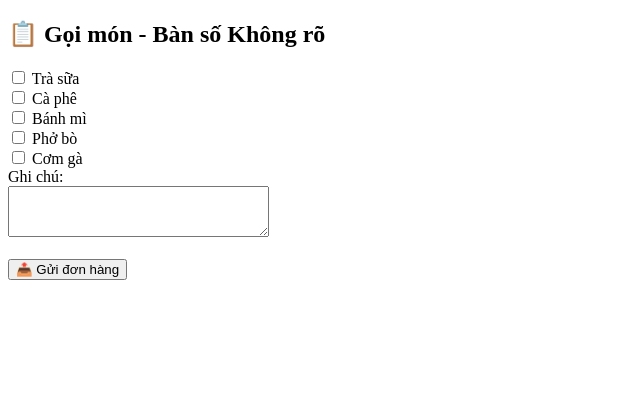
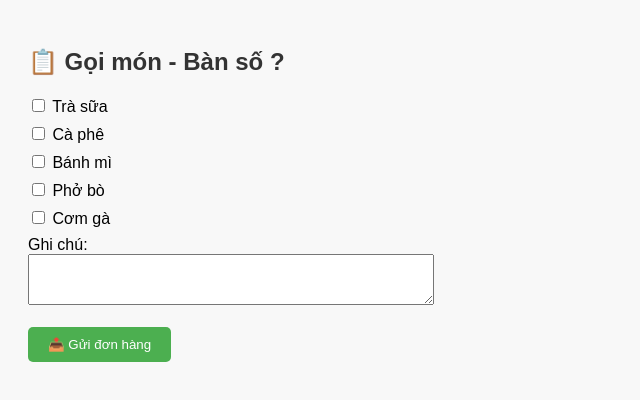
Before and after one commit to chuong09kttt/Smart_Order, a plain HTML site: page index.html in a window 1280 px wide. Shown: the whole page, without its empty margins (0-640 px from the left). Drawn offline with Linux system fonts and the light colour scheme.

Commit message:
index.html

```diff
--- a/index.html
+++ b/index.html
@@ -2,8 +2,16 @@
 <html lang="vi">
 <head>
   <meta charset="UTF-8">
-  <title>Đặt món tại bàn</title>
-  <link rel="stylesheet" href="styles.css">
+  <meta name="viewport" content="width=device-width, initial-scale=1.0">
+  <title>Gọi món tại bàn</title>
+  <style>
+    body { font-family: Arial, sans-serif; padding: 20px; background: #f8f8f8; }
+    h2 { color: #333; }
+    .menu-item { margin: 8px 0; }
+    textarea { width: 100%; max-width: 400px; }
+    button { padding: 10px 20px; background: #4CAF50; color: white; border: none; border-radius: 5px; cursor: pointer; }
+    button:hover { background: #45a049; }
+  </style>
 </head>
 <body>
   <h2>📋 Gọi món - Bàn số <span id="table-number"></span></h2>
@@ -12,11 +20,48 @@
     <div id="menu-container"></div>
 
     <label for="note">Ghi chú:</label><br>
-    <textarea name="note" rows="3" cols="30"></textarea><br><br>
+    <textarea name="note" rows="3"></textarea><br><br>
 
     <button type="submit">📤 Gửi đơn hàng</button>
   </form>
 
-  <script src="scripts.js"></script>
+  <script>
+    const menu = ["Trà sữa", "Cà phê", "Bánh mì", "Phở bò", "Cơm gà"];
+
+    function getTableNumber() {
+      const params = new URLSearchParams(window.location.search);
+      return params.get("table") || "?";
+    }
+
+    function buildMenu() {
+      const container = document.getElementById("menu-container");
+      menu.forEach(item => {
+        const div = document.createElement("div");
+        div.className = "menu-item";
+        div.innerHTML = `<label><input type="checkbox" name="items" value="${item}"> ${item}</label>`;
+        container.appendChild(div);
+      });
+    }
+
+    document.getElementById("table-number").textContent = getTableNumber();
+    buildMenu();
+
+    document.getElementById("order-form").addEventListener("submit", function (e) {
+      e.preventDefault();
+      const table = getTableNumber();
+      const items = [...document.querySelectorAll('input[name="items"]:checked')].map(i => i.value);
+      const note = document.querySelector('textarea[name="note"]').value;
+
+      const formURL = 'https://docs.google.com/forms/d/e/YOUR_FORM_ID/formResponse';
+      const data = new FormData();
+      data.append("entry.625024745", table);         // Thay entry.X bằng ID của các câu hỏi Google Forms
+      data.append("entry.45948968", items.join(", "));
+      data.append("entry.2093553958", note);
+
+      fetch(formURL, { method: "POST", mode: "no-cors", body: data })
+        .then(() => alert("✅ Đơn hàng đã gửi!"))
+        .catch(() => alert("❌ Gửi lỗi!"));
+    });
+  </script>
 </body>
 </html>
```
